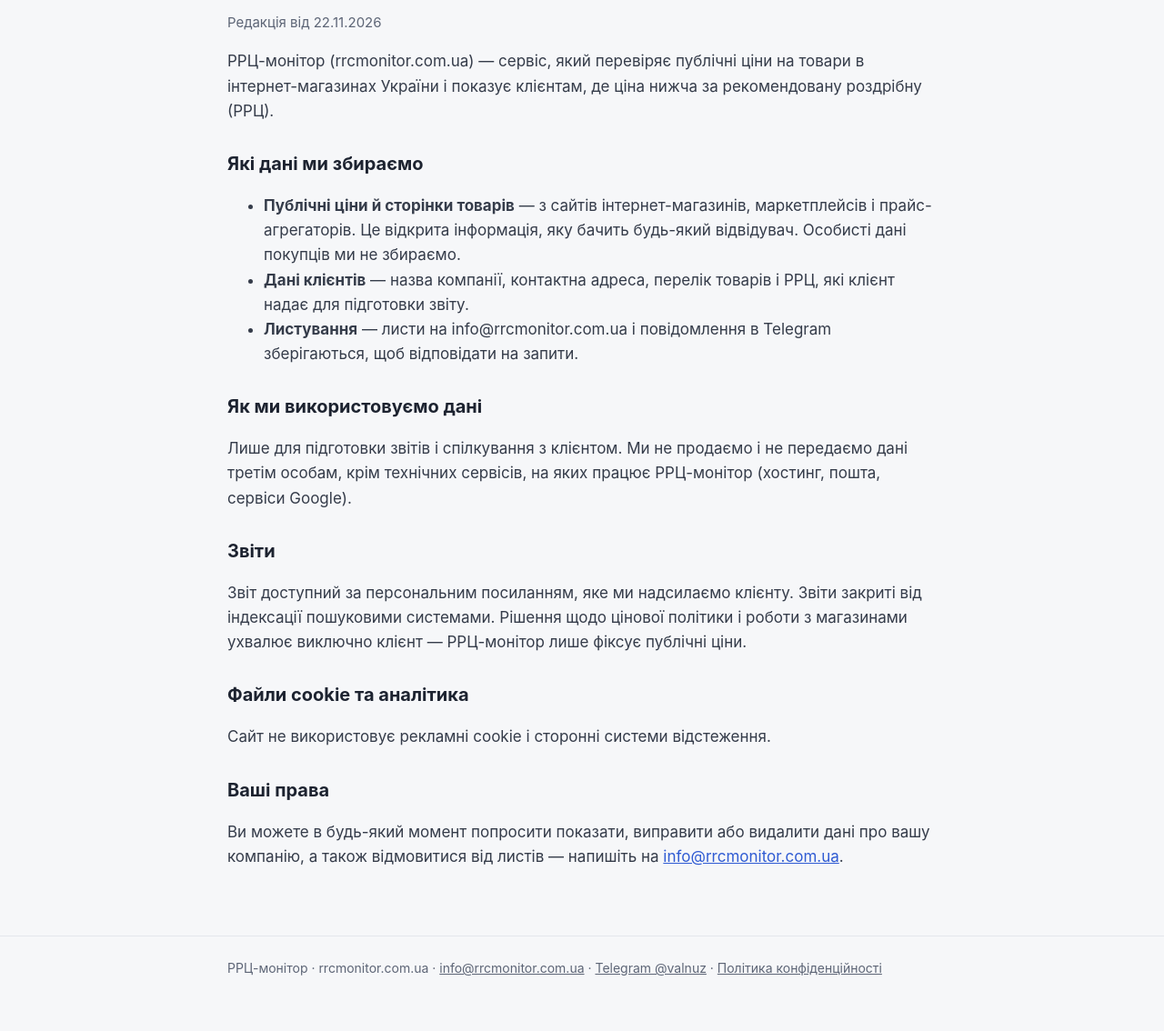
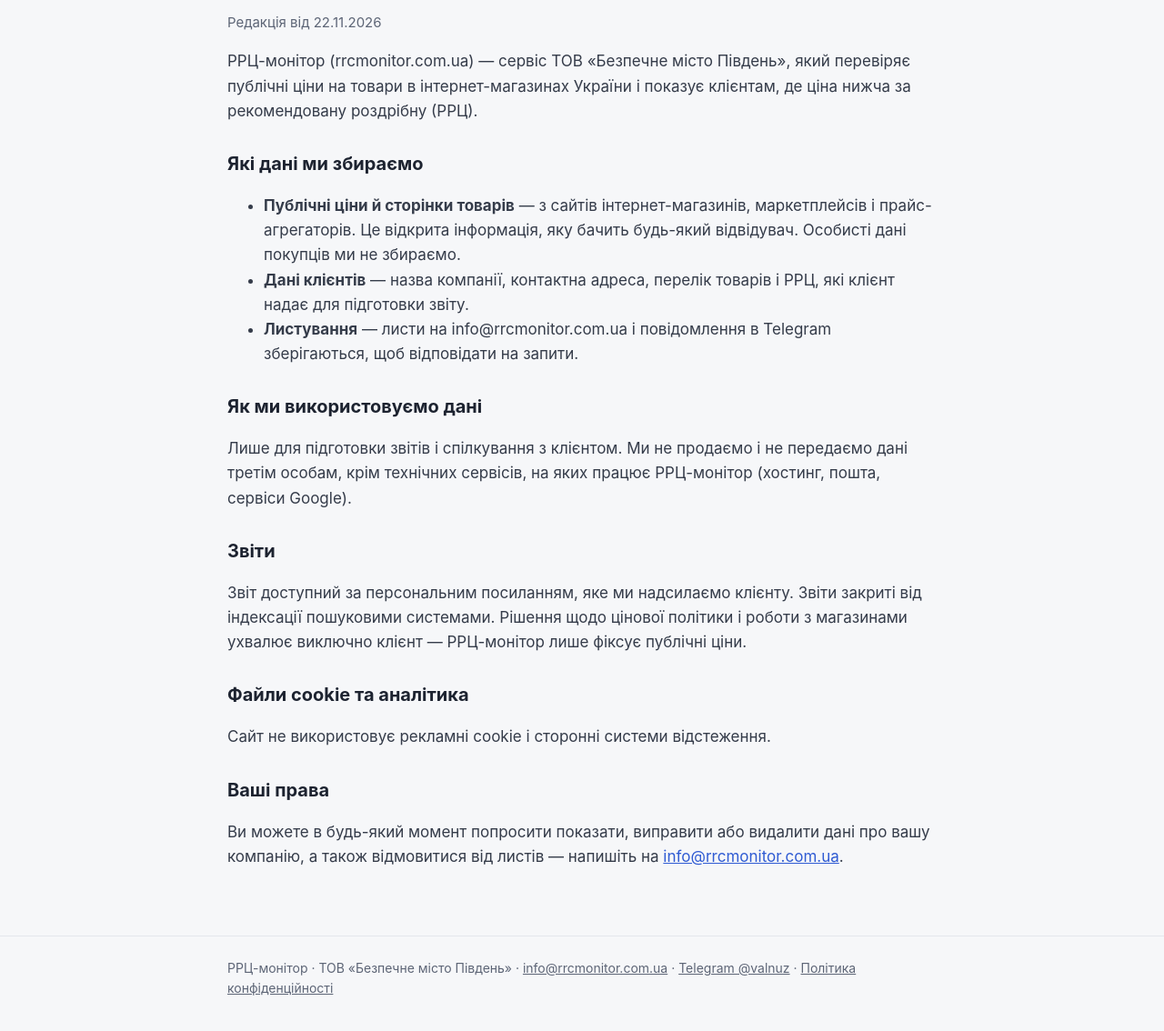
Before and after one commit to valnuz-ops/rrcmonitor, a plain HTML site: page privacy.html in a window 1280 px wide. Shown: the part 150-1284 px from the top of the page at 91% size. Drawn offline with Linux system fonts and the light colour scheme.

Commit message:
Реквізити: ТОВ «Безпечне місто Південь» у підвалі та політиці
Co-Authored-By: Claude Opus 5.5 <noreply@anthropic.com>
Claude-Session: https://claude.ai/code/session_01Fd5sHV51nRf3YCmHVRkm2e

```diff
--- a/privacy.html
+++ b/privacy.html
@@ -18,7 +18,7 @@ footer{color:var(--mute);font-size:14px;border-top:1px solid var(--line);padding
 <main><div class="wrap">
 <h1>Політика конфіденційності</h1>
 <p class="muted">Редакція від 22.11.2026</p>
-<p>РРЦ-монітор (rrcmonitor.com.ua) — сервіс, який перевіряє публічні ціни на товари в інтернет-магазинах України і показує клієнтам, де ціна нижча за рекомендовану роздрібну (РРЦ).</p>
+<p>РРЦ-монітор (rrcmonitor.com.ua) — сервіс ТОВ «Безпечне місто Південь», який перевіряє публічні ціни на товари в інтернет-магазинах України і показує клієнтам, де ціна нижча за рекомендовану роздрібну (РРЦ).</p>
 <h2>Які дані ми збираємо</h2>
 <ul>
 <li><b>Публічні ціни й сторінки товарів</b> — з сайтів інтернет-магазинів, маркетплейсів і прайс-агрегаторів. Це відкрита інформація, яку бачить будь-який відвідувач. Особисті дані покупців ми не збираємо.</li>
@@ -34,5 +34,5 @@ footer{color:var(--mute);font-size:14px;border-top:1px solid var(--line);padding
 <h2>Ваші права</h2>
 <p>Ви можете в будь-який момент попросити показати, виправити або видалити дані про вашу компанію, а також відмовитися від листів — напишіть на <a href="mailto:info@rrcmonitor.com.ua">info@rrcmonitor.com.ua</a>.</p>
 </div></main>
-<footer><div class="wrap">РРЦ-монітор · rrcmonitor.com.ua · <a href="mailto:info@rrcmonitor.com.ua">info@rrcmonitor.com.ua</a> · <a href="https://t.me/valnuz">Telegram @valnuz</a> · <a href="/privacy.html">Політика конфіденційності</a></div></footer>
+<footer><div class="wrap">РРЦ-монітор · ТОВ «Безпечне місто Південь» · <a href="mailto:info@rrcmonitor.com.ua">info@rrcmonitor.com.ua</a> · <a href="https://t.me/valnuz">Telegram @valnuz</a> · <a href="/privacy.html">Політика конфіденційності</a></div></footer>
 </body></html>
```
Also changed, not shown: 404.html (+1 -1 lines), demo/ecoflow/index.html (+1 -1 lines), index.html (+1 -1 lines), r/index.html (+1 -1 lines).
